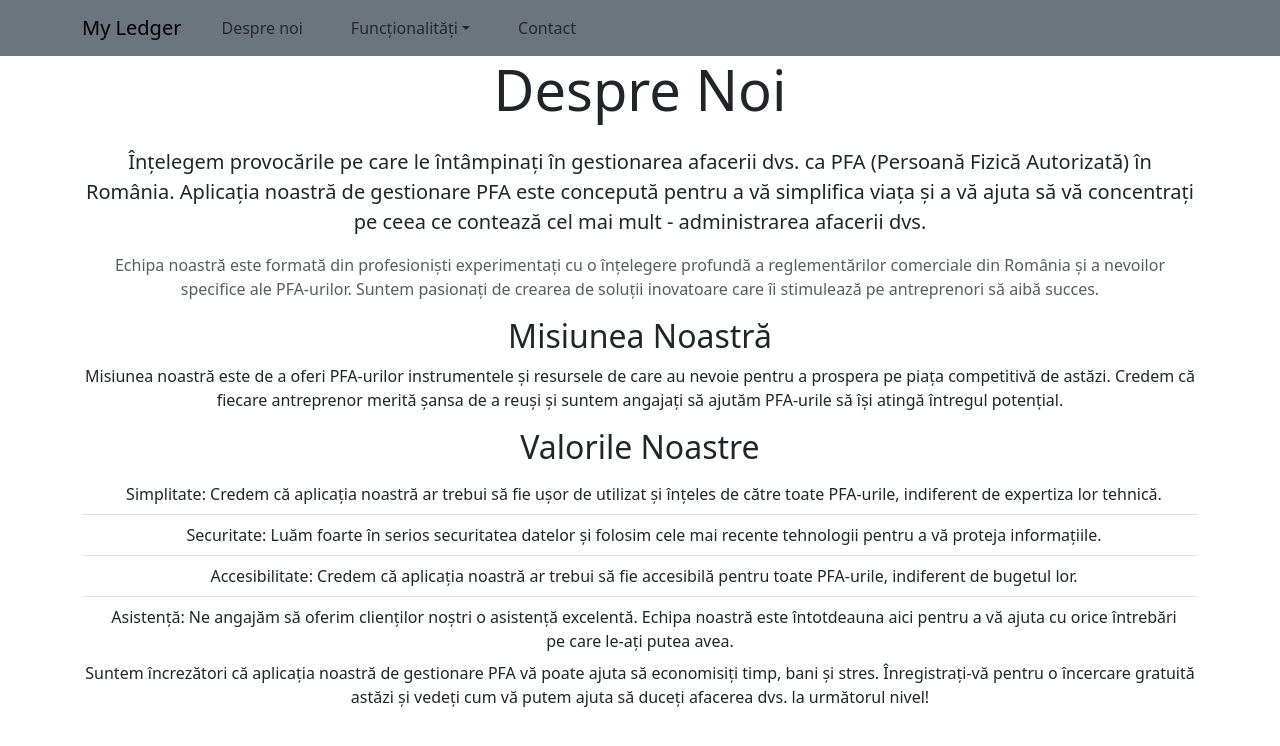
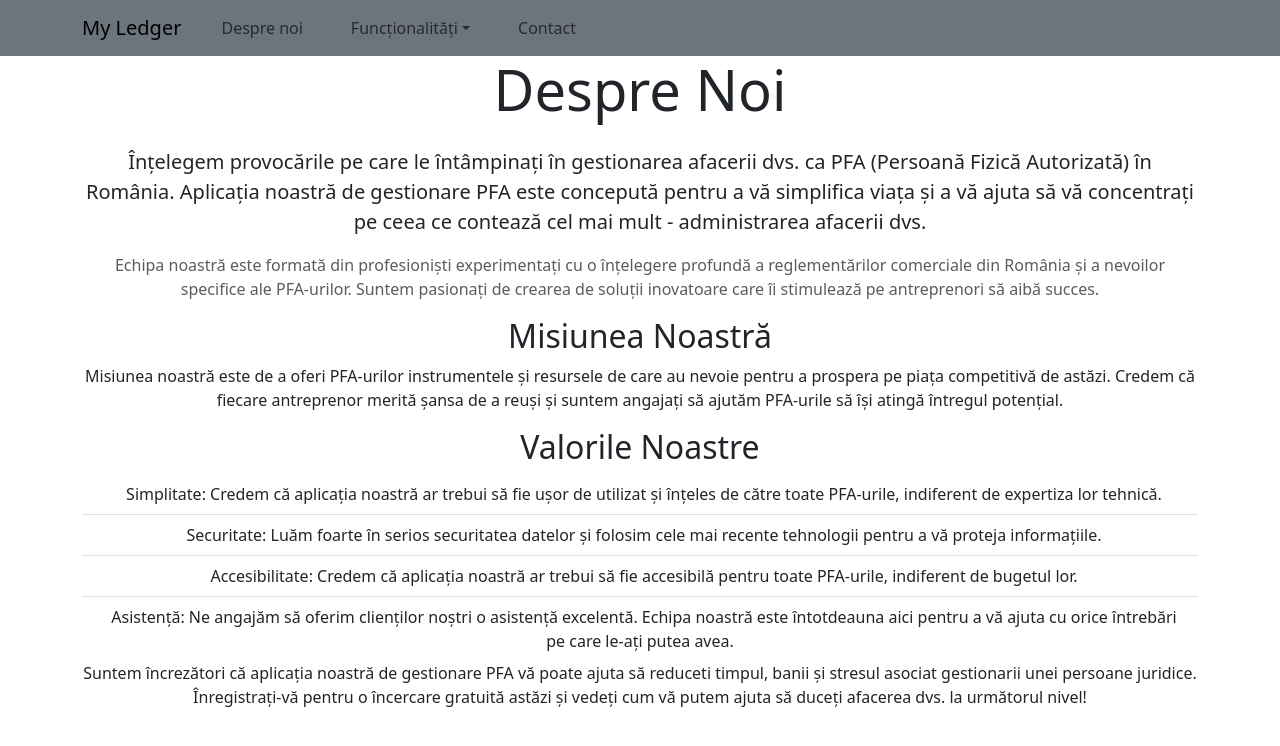
Before and after one commit to kms77/my-ledger, a React (Create React App) app in the folder frontend/: page /about in a window 1280 px wide. Shown: the top 746 px of the page. Built offline with nearby package versions, Linux system fonts and the light colour scheme.

Commit message:
Added routing to visitor navbar

```diff
--- a/frontend/src/components/navbars/VisitorNavbar.jsx
+++ b/frontend/src/components/navbars/VisitorNavbar.jsx
@@ -9,7 +9,7 @@ const VisitorNavbar = () => {
                 <Navbar.Toggle aria-controls="basic-navbar-nav" />
                 <Navbar.Collapse id="basic-navbar-nav">
                     <Nav className="col d-flex justify-content-start">
-                        <Nav.Link eventKey={1} href="#" className="mx-3">Despre noi</Nav.Link>
+                        <Nav.Link eventKey={1} href="/about" className="mx-3">Despre noi</Nav.Link>
                         <NavDropdown eventKey={2} title="Funcționalități" id="basic-nav-dropdown" className="mx-3">
                             <NavDropdown.Item eventKey={2.1} href="#">Action</NavDropdown.Item>
                             <NavDropdown.Item eventKey={2.2} href="#">Another action</NavDropdown.Item>
--- a/frontend/src/visitors/about/AboutV.jsx
+++ b/frontend/src/visitors/about/AboutV.jsx
@@ -1,9 +1,10 @@
 import React from "react";
+import 'bootstrap/dist/css/bootstrap.min.css';
 
 const AboutV = () => {
     return(
         <div className="container about-container">
-      <h1 className="display-4 mb-4">Despre Noi</h1>
+      <h1 className="display-4 mb-4 ">Despre Noi</h1>
       <p className="lead">
         Înțelegem provocările pe care le întâmpinați în gestionarea afacerii dvs. ca PFA (Persoană Fizică Autorizată) în România.
         Aplicația noastră de gestionare PFA este concepută pentru a vă simplifica viața și a vă ajuta să vă concentrați pe ceea ce contează cel mai mult -
@@ -34,7 +35,7 @@ const AboutV = () => {
         </li>
       </ul>
       <p>
-        Suntem încrezători că aplicația noastră de gestionare PFA vă poate ajuta să economisiți timp, bani și stres.
+        Suntem încrezători că aplicația noastră de gestionare PFA vă poate ajuta să reduceti  timpul, banii și stresul asociat gestionarii unei persoane juridice.
         Înregistrați-vă pentru o încercare gratuită astăzi și vedeți cum vă putem ajuta să duceți afacerea dvs. la următorul nivel!
       </p>
     </div>
```
